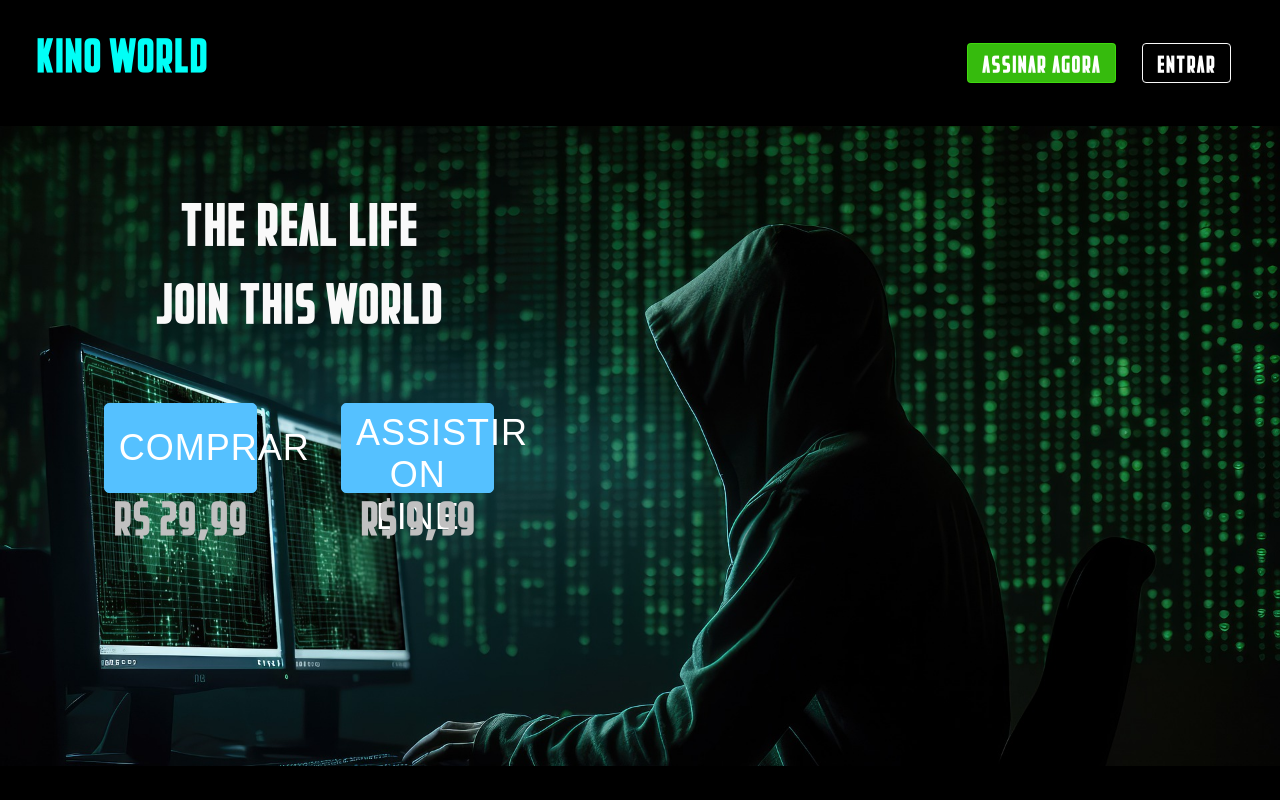
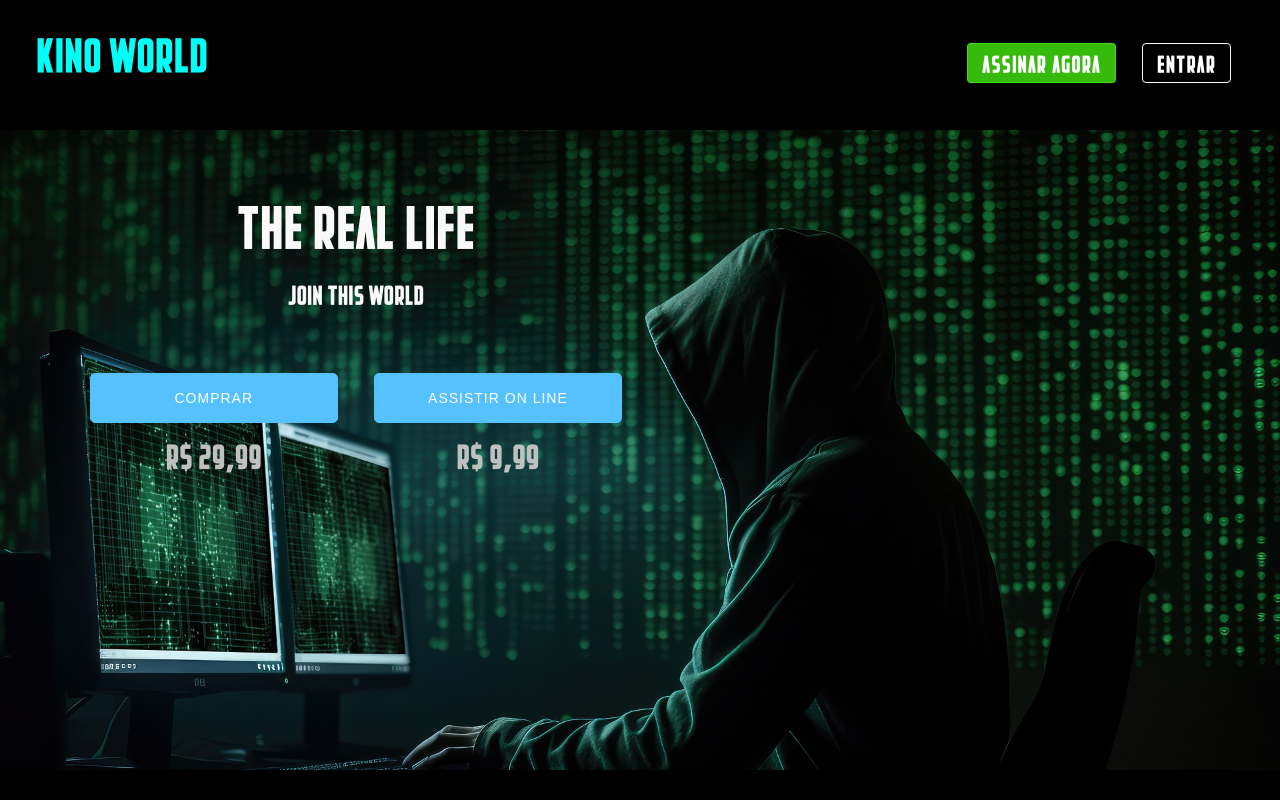
Before and after one commit to Fmachad/p4-landingpage, a website: page index.html in a window 1280 px wide. Shown: the top 800 px of the page. Drawn offline with nearby package versions, Linux system fonts and the light colour scheme; files that its build step writes are made by us from their sources; files whose address does not match are found by name.

Commit message:
Correcting the sections

```diff
--- a/src/styles/_hero.scss
+++ b/src/styles/_hero.scss
@@ -3,40 +3,13 @@
 .hero {
     padding: 5.6vw;
     min-height: 80vh;
+    margin-top: 2vw;
     background-image: url(../images/bg-hero.jpg);
     background-size: cover;
     text-align: center;
 
-    button {
-        display: block;
-        width: 100%;
-        height: 90px;
-        font-size: 36px;
-        color: variaveis.$corTextoButton;
-        background-color: rgb(85, 193, 255);
-        text-transform: uppercase;
-        border-radius: 5px;
-        margin-top: 2vw;
-        margin-bottom: 8pxpx;
-    }
-
-    span {
-        margin-top: 20px;
-        font-size: 32px;
-        color: variaveis.$corTextoPrincipal;
-    }
-
     &__content {
-        max-width: 40%;
-
-        img {
-            width: 100%;
-        }
-
-        &__branding {
-            max-width: 230px;
-            margin: 0 auto 38px;
-        }
+        max-width: 50%;
 
         .title--small {
             margin-bottom: 64px;
@@ -53,12 +26,31 @@
 
 
             &__only {
-                width: calc(50% - 10px);
-                padding: 32px;
+                width: 100%;
+                padding: 18px;
+
 
             }
 
         }
     }
 
+    button {
+        display: block;
+        width: 100%;
+        height: 50px;
+        font-size: 14px;
+        color: variaveis.$corTextoButton;
+        background-color: rgb(85, 193, 255);
+        text-transform: uppercase;
+        border-radius: 5px;
+        margin-top: 2vw;
+        margin-bottom: 16px;
+    }
 }
+
+span {
+    margin-top: 20px;
+    font-size: 23px;
+    color: variaveis.$corTextoPrincipal;
+}
--- a/src/styles/main.scss
+++ b/src/styles/main.scss
@@ -88,7 +88,7 @@ body {
 }
 
 .link-text {
-    @include text(38px);
+    @include text(18px);
     color: variaveis.$corTextoSecundario;
     text-decoration: underline;
     text-decoration: none;
```
Also changed, not shown: index.html (+0 -1 lines).
